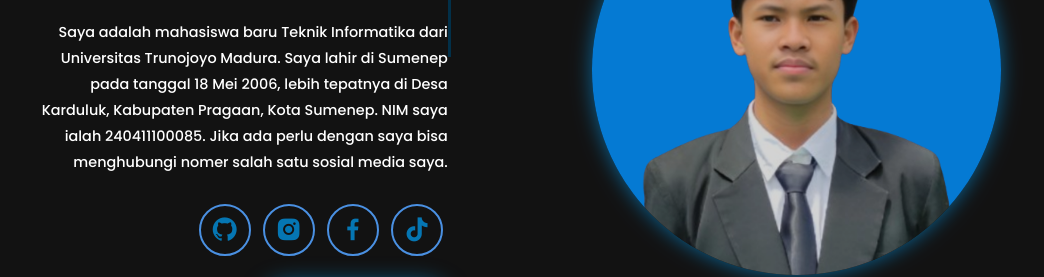
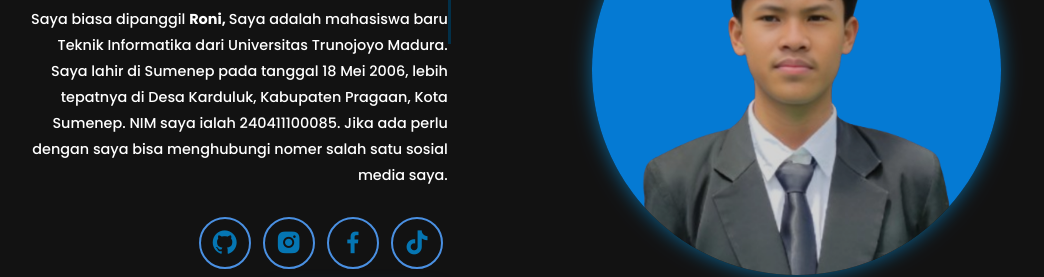
Before and after one commit to Roti18/PersonalWebBooting, a plain HTML site: page index.html in a window 1280 px wide. Shown: the part 328-605 px from the top of the page, without its empty margins (125-1169 px from the left). Drawn offline with nearby package versions, Linux system fonts and the light colour scheme.

Commit message:
Update index.html

```diff
--- a/index.html
+++ b/index.html
@@ -21,7 +21,7 @@
         <h1>Hallo</h1>
         <h3 class="typing-text">Saya <span></span></h3>
         <p>
-          Saya adalah mahasiswa baru Teknik Informatika dari Universitas
+          Saya biasa dipanggil <b>Roni, </b>Saya adalah mahasiswa baru Teknik Informatika dari Universitas
           Trunojoyo Madura. Saya lahir di Sumenep pada tanggal 18 Mei 2006, lebih tepatnya di
           Desa Karduluk, Kabupaten Pragaan, Kota Sumenep. NIM saya ialah
           240411100085. Jika ada perlu dengan saya bisa menghubungi nomer
```
